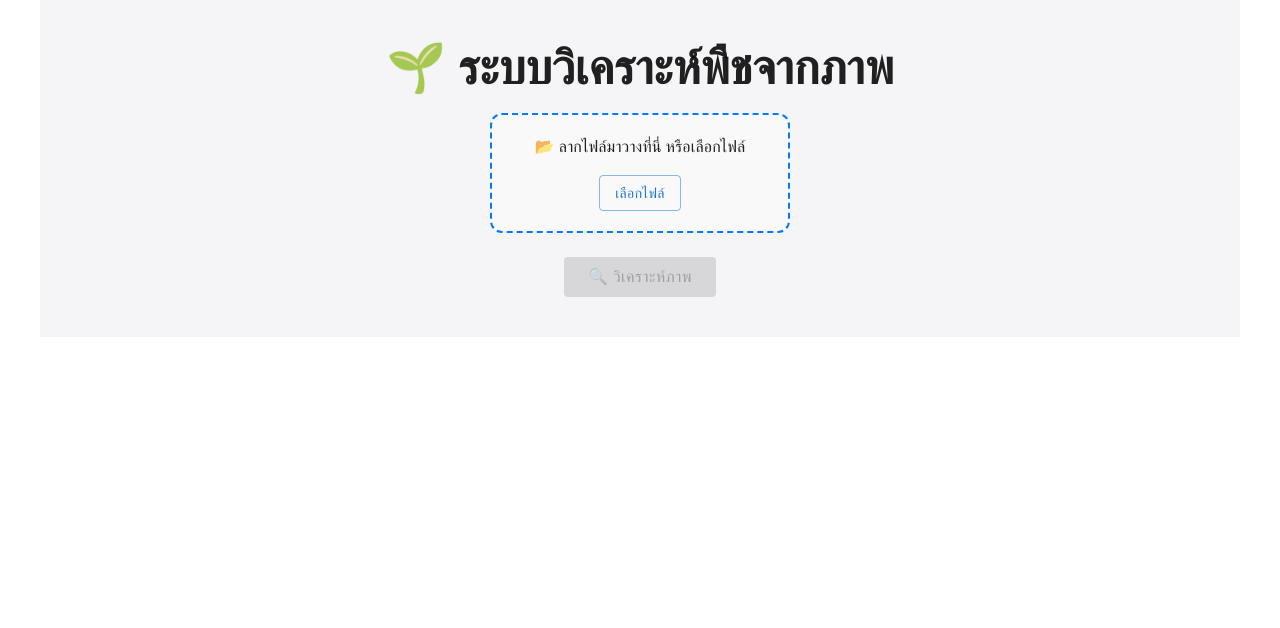
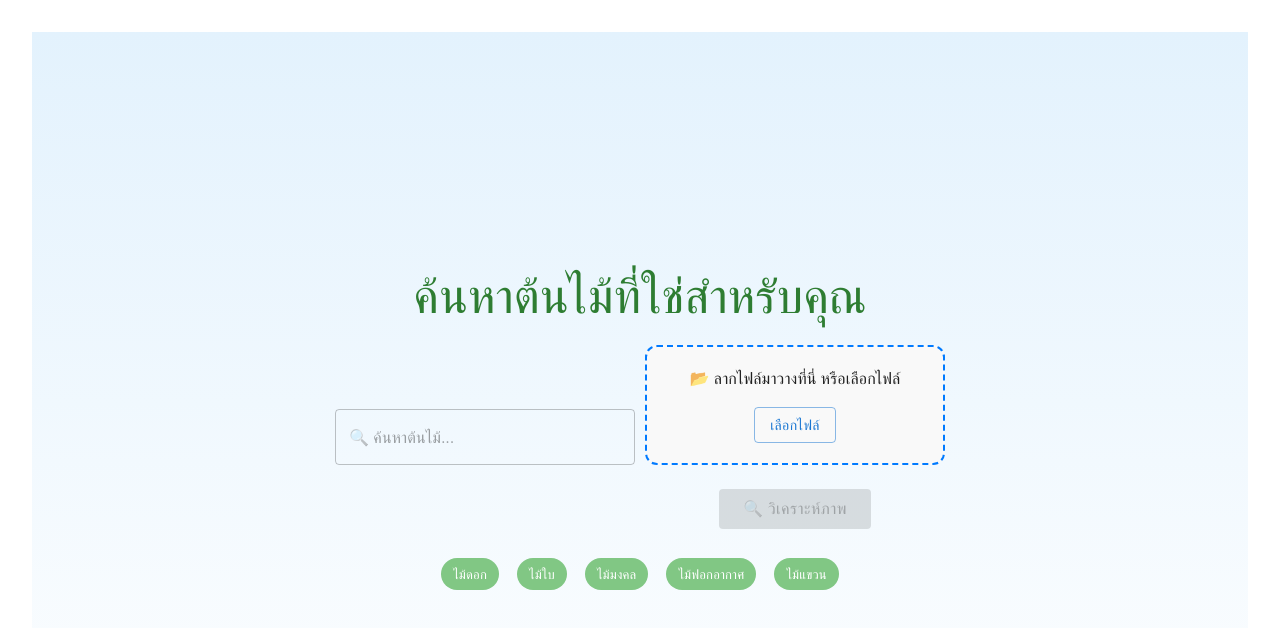
Before and after one commit to NuttWarunyu/gardano, a React (Vite) app in the folder frontend/: page / in a window 1280 px wide. Shown: the top 628 px of the page. Built offline with nearby package versions, Linux system fonts and the light colour scheme.

Commit message:
🚀 Update frontend: เพิ่ม HomePage และปรับ UI

```diff
--- a/frontend/package.json
+++ b/frontend/package.json
@@ -20,7 +20,8 @@
     "framer-motion": "^12.4.1",
     "prop-types": "^15.8.1",
     "react": "^19.0.0",
-    "react-dom": "^19.0.0"
+    "react-dom": "^19.0.0",
+    "react-router-dom": "^7.1.5"
   },
   "devDependencies": {
     "@eslint/js": "^9.19.0",
--- a/frontend/src/App.jsx
+++ b/frontend/src/App.jsx
@@ -1,140 +1,28 @@
-import { useState } from "react";
-import {
-  Container,
-  Typography,
-  Grid,
-  Card,
-  CardContent,
-  Button,
-  Box,
-  Alert,
-} from "@mui/material";
-import FileUpload from "./components/FileUpload";
-import PropTypes from "prop-types";
-
-// ✅ ฟังก์ชันช่วยในการแสดงผลข้อมูล
-function extractPlantName(text) {
-  const match = text.match(/"([^"]+)"/);
-  return match ? match[1] : text.split(" ")[0];
-}
-
-function getCareColor(level) {
-  if (level === "ง่าย") return "#4CAF50"; // เขียว
-  if (level === "ปานกลาง") return "#FF9800"; // ส้ม
-  return "#F44336"; // แดง
-}
+import { useState, useEffect } from "react";
+import { BrowserRouter as Router, Route, Routes } from "react-router-dom";
+import HomePage from "./pages/HomePage.jsx";
+import PlantInfo from "./components/PlantInfo";
+import "./App.css";
 
 export default function App() {
   const [result, setResult] = useState(null);
 
+  // ✅ LOG ดูค่าที่รับมาจาก API
+  useEffect(() => {
+    console.log("📌 ข้อมูลจาก API:", result);
+  }, [result]); // ✅ Log ทุกครั้งที่ result เปลี่ยนค่า
+
   return (
-    <Container
-      maxWidth="lg"
-      sx={{ py: 5, textAlign: "center", bgcolor: "#F5F5F7" }}
-    >
-      <Typography variant="h3" fontWeight={700} gutterBottom>
-        🌱 ระบบวิเคราะห์พืชจากภาพ
-      </Typography>
-      <FileUpload onFileSelect={() => {}} setResult={setResult} />
-      {result && <PlantInfo data={result} />}
-    </Container>
+    <Router>
+      <Routes>
+        <Route path="/" element={<HomePage setResult={setResult} />} />
+        <Route
+          path="/result"
+          element={
+            result ? <PlantInfo data={result} /> : <p>กำลังโหลดข้อมูล...</p>
+          }
+        />
+      </Routes>
+    </Router>
   );
 }
-
-function PlantInfo({ data }) {
-  return (
-    <Box mt={5}>
-      {/* ✅ แสดงข้อมูลพื้นฐานของพืช */}
-      <Card sx={{ boxShadow: 5, borderRadius: 5, bgcolor: "white", p: 3 }}>
-        <CardContent>
-          <Typography variant="h3" fontWeight={800} gutterBottom>
-            {data.plant_name
-              ? extractPlantName(data.plant_name)
-              : "ไม่พบข้อมูล"}
-          </Typography>
-          <Typography variant="h6" fontWeight={600} mt={2}>
-            🌿 ระดับการดูแล:{" "}
-            <span
-              style={{
-                color: getCareColor(data.care?.care_level || "ไม่ระบุ"),
-                fontWeight: "bold",
-              }}
-            >
-              {data.care?.care_level || "ไม่ระบุ"}
-            </span>
-          </Typography>
-          <Typography variant="h5" color="primary" fontWeight={700} mt={2}>
-            💰 ราคาโดยประมาณ: {data.price_range || "ไม่พบข้อมูลราคา"}
-          </Typography>
-        </CardContent>
-      </Card>
-
-      {/* ✅ แสดงร้านค้าที่แนะนำ */}
-      {data.shops && data.shops.length > 0 && (
-        <>
-          <Typography variant="h5" fontWeight={700} mt={5}>
-            🏪 ร้านค้าที่แนะนำ
-          </Typography>
-          <Grid container spacing={3} mt={2} justifyContent="center">
-            {data.shops.map((shop, index) => (
-              <Grid item xs={12} sm={6} md={4} key={index}>
-                <Card
-                  sx={{
-                    boxShadow: 3,
-                    borderRadius: 3,
-                    textAlign: "center",
-                    bgcolor: "white",
-                    p: 2,
-                  }}
-                >
-                  <CardContent>
-                    <Typography variant="h6" fontWeight={600}>
-                      {shop.name}
-                    </Typography>
-                    <Typography color="textSecondary">
-                      💰 ราคา: {shop.price} บาท
-                    </Typography>
-                    <Button
-                      variant="contained"
-                      color="primary"
-                      href={shop.link}
-                      target="_blank"
-                      sx={{ mt: 2 }}
-                    >
-                      🛒 สั่งซื้อเลย
-                    </Button>
-                  </CardContent>
-                </Card>
-              </Grid>
-            ))}
-          </Grid>
-        </>
-      )}
-
-      {/* ✅ แจ้งเตือนถ้าไม่มีร้านค้า */}
-      {(!data.shops || data.shops.length === 0) && (
-        <Alert severity="info" sx={{ mt: 2, width: "100%" }}>
-          ไม่มีข้อมูลร้านค้าที่แนะนำ
-        </Alert>
-      )}
-    </Box>
-  );
-}
-
-// ✅ กำหนด PropTypes ให้ถูกต้อง
-PlantInfo.propTypes = {
-  data: PropTypes.shape({
-    plant_name: PropTypes.string,
-    care: PropTypes.shape({
-      care_level: PropTypes.string,
-    }),
-    price_range: PropTypes.string,
-    shops: PropTypes.arrayOf(
-      PropTypes.shape({
-        name: PropTypes.string,
-        price: PropTypes.string,
-        link: PropTypes.string,
-      })
-    ),
-  }).isRequired,
-};
--- a/frontend/src/components/PlantInfo.jsx
+++ b/frontend/src/components/PlantInfo.jsx
@@ -1,43 +1,59 @@
-import { useState, useEffect } from "react";
-import PropTypes from "prop-types";
 import {
+  Card,
+  CardContent,
+  CardMedia, // ✅ ใช้ CardMedia แสดงภาพ
   Typography,
   Grid,
-  Card,
-  CardContent,
+  Box,
   Button,
-  Box,
-  Chip,
-  Avatar,
-  Divider,
+  Divider, // ✅ ใช้ Divider คั่นเนื้อหา
+  Alert,
 } from "@mui/material";
-import { getAffiliates, trackClick } from "../api/affiliate";
+import PropTypes from "prop-types";
 
-// ✅ แสดงร้านค้า Affiliate ที่แนะนำ
-export function AffiliateShops({ plantName }) {
-  const [affiliates, setAffiliates] = useState([]);
+export default function PlantInfo({ data }) {
+  return (
+    <Box mt={5}>
+      {/* ✅ แสดงข้อมูลพื้นฐานของพืช */}
+      <Card sx={{ boxShadow: 5, borderRadius: 5, bgcolor: "white", p: 3 }}>
+        {/* ✅ เพิ่ม CardMedia สำหรับแสดงภาพ */}
+        {data.image && (
+          <CardMedia
+            component="img"
+            height="200"
+            image={data.image}
+            alt={data.plant_name}
+            sx={{ borderRadius: 2 }}
+          />
+        )}
 
-  useEffect(() => {
-    async function fetchAffiliates() {
-      const data = await getAffiliates(plantName);
-      setAffiliates(data);
-    }
-    fetchAffiliates();
-  }, [plantName]);
+        <CardContent>
+          <Typography variant="h3" fontWeight={800} gutterBottom>
+            {data.plant_name || "ไม่พบข้อมูล"}
+          </Typography>
 
-  const handleClick = async (id, url) => {
-    await trackClick(id);
-    window.open(url, "_blank");
-  };
+          {/* ✅ แสดง Divider คั่นเนื้อหา */}
+          <Divider sx={{ my: 2 }} />
 
-  return (
-    <div>
+          <Typography variant="h6" fontWeight={600} mt={2}>
+            🌿 ระดับการดูแล: {data.care?.care_level || "ไม่ระบุ"}
+          </Typography>
+
+          <Typography variant="h5" color="primary" fontWeight={700} mt={2}>
+            💰 ราคาโดยประมาณ: {data.price_range || "ไม่พบข้อมูลราคา"}
+          </Typography>
+        </CardContent>
+      </Card>
+
+      {/* ✅ แสดงร้านค้าที่แนะนำ */}
+      {data.shops && data.shops.length > 0 ? (
+        <>
           <Typography variant="h5" fontWeight={700} mt={5}>
-        🏪 ดีลพิเศษจากร้านค้าพันธมิตร
+            🏪 ร้านค้าที่แนะนำ
           </Typography>
           <Grid container spacing={3} mt={2} justifyContent="center">
-        {affiliates.map((shop) => (
-          <Grid item xs={12} sm={6} md={4} key={shop.id}>
+            {data.shops.map((shop, index) => (
+              <Grid item xs={12} sm={6} md={4} key={index}>
                 <Card
                   sx={{
                     boxShadow: 3,
@@ -48,83 +64,32 @@ export function AffiliateShops({ plantName }) {
                   }}
                 >
                   <CardContent>
-                <Avatar
-                  src={shop.logo}
-                  sx={{ width: 56, height: 56, mx: "auto", mb: 1 }}
-                />
                     <Typography variant="h6" fontWeight={600}>
-                  {shop.store_name}
+                      {shop.name}
                     </Typography>
-                <Typography color="textSecondary" fontSize="1rem">
-                  💰 เริ่มต้น {shop.price} บาท
+                    <Typography color="textSecondary">
+                      💰 ราคา: {shop.price} บาท
                     </Typography>
                     <Button
                       variant="contained"
                       color="primary"
-                  onClick={() => handleClick(shop.id, shop.affiliate_url)}
-                  sx={{ mt: 1, borderRadius: 20, px: 3 }}
+                      href={shop.link}
+                      target="_blank"
+                      sx={{ mt: 2 }}
                     >
-                  🛒 ซื้อเลย
+                      🛒 สั่งซื้อเลย
                     </Button>
                   </CardContent>
                 </Card>
               </Grid>
             ))}
           </Grid>
-    </div>
-  );
-}
-
-// ✅ แสดงข้อมูลพืชและรายละเอียด
-export function PlantInfo({ data }) {
-  return (
-    <Box mt={5}>
-      <Card sx={{ boxShadow: 5, borderRadius: 5, bgcolor: "white", p: 3 }}>
-        <CardContent>
-          {/* ✅ ชื่อพืช */}
-          <Typography variant="h3" fontWeight={800} gutterBottom>
-            {data.plant_name}
-          </Typography>
-
-          {/* ✅ ประเภทพืช */}
-          <Typography variant="h6" fontWeight={600} mt={1}>
-            🌱 ประเภท:{" "}
-            <Chip label={data.category} color="success" variant="outlined" />
-          </Typography>
-
-          {/* ✅ การดูแล */}
-          <Typography variant="h6" fontWeight={600} mt={1}>
-            🛠️ การดูแล:{" "}
-            <Chip label={data.care_level} color="info" variant="outlined" />
-          </Typography>
-
-          {/* ✅ ความสูงเฉลี่ย */}
-          <Typography variant="h6" fontWeight={600} mt={1}>
-            📏 ความสูงเฉลี่ย:{" "}
-            <Chip
-              label={`${data.average_height} ซม.`}
-              color="secondary"
-              variant="outlined"
-            />
-          </Typography>
-
-          {/* ✅ ราคาประมาณ */}
-          <Typography
-            variant="h5"
-            color="primary"
-            fontWeight={700}
-            mt={2}
-            sx={{ fontSize: "1.8rem" }}
-          >
-            💰 ราคาโดยประมาณ: {data.price_range}
-          </Typography>
-
-          <Divider sx={{ my: 3 }} />
-
-          {/* ✅ ร้านค้าที่แนะนำ */}
-          <AffiliateShops plantName={data.plant_name} />
-        </CardContent>
-      </Card>
+        </>
+      ) : (
+        <Alert severity="info" sx={{ mt: 2, width: "100%" }}>
+          ไม่มีข้อมูลร้านค้าที่แนะนำ
+        </Alert>
+      )}
     </Box>
   );
 }
@@ -132,14 +97,18 @@ export function PlantInfo({ data }) {
 // ✅ PropTypes
 PlantInfo.propTypes = {
   data: PropTypes.shape({
-    plant_name: PropTypes.string.isRequired,
-    category: PropTypes.string.isRequired,
-    care_level: PropTypes.string.isRequired,
-    average_height: PropTypes.string.isRequired,
-    price_range: PropTypes.string.isRequired,
+    plant_name: PropTypes.string,
+    image: PropTypes.string,
+    care: PropTypes.shape({
+      care_level: PropTypes.string,
+    }),
+    price_range: PropTypes.string,
+    shops: PropTypes.arrayOf(
+      PropTypes.shape({
+        name: PropTypes.string,
+        price: PropTypes.string,
+        link: PropTypes.string,
+      })
+    ),
   }).isRequired,
 };
-
-AffiliateShops.propTypes = {
-  plantName: PropTypes.string.isRequired,
-};
--- /dev/null
+++ b/frontend/src/pages/HomePage.jsx
@@ -0,0 +1,51 @@
+import { useState } from "react";
+import { useNavigate } from "react-router-dom";
+import PropTypes from "prop-types"; // ✅ Import PropTypes
+import { Typography, TextField, Grid, Chip, Box } from "@mui/material";
+import FileUpload from "../components/FileUpload";
+import "../styles/HomePage.css";
+
+export default function HomePage({ setResult }) {
+  const [search, setSearch] = useState("");
+  const navigate = useNavigate(); // ✅ ใช้ useNavigate ที่นี่
+
+  const handleAnalyze = (data) => {
+    setResult(data);
+    navigate("/result"); // ✅ Redirect ไปหน้าผลลัพธ์
+  };
+
+  const categories = ["ไม้ดอก", "ไม้ใบ", "ไม้มงคล", "ไม้ฟอกอากาศ", "ไม้แขวน"];
+
+  return (
+    <Box className="homepage">
+      <Box className="hero-section">
+        <Typography variant="h3" className="hero-title">
+          ค้นหาต้นไม้ที่ใช่สำหรับคุณ
+        </Typography>
+        <Box className="search-container">
+          <TextField
+            variant="outlined"
+            placeholder="🔍 ค้นหาต้นไม้..."
+            value={search}
+            onChange={(e) => setSearch(e.target.value)}
+            className="search-input"
+          />
+          <FileUpload setResult={handleAnalyze} />{" "}
+          {/* ✅ เรียก handleAnalyze */}
+        </Box>
+        <Grid container spacing={1} justifyContent="center" mt={2}>
+          {categories.map((category) => (
+            <Grid item key={category}>
+              <Chip label={category} className="category-chip" />
+            </Grid>
+          ))}
+        </Grid>
+      </Box>
+    </Box>
+  );
+}
+
+// ✅ เพิ่ม PropTypes ให้กับ setResult
+HomePage.propTypes = {
+  setResult: PropTypes.func.isRequired,
+};
--- /dev/null
+++ b/frontend/src/styles/HomePage.css
@@ -0,0 +1,39 @@
+/* 🌿 HomePage.css - สไตล์ของหน้าแรก */
+.homepage {
+  display: flex;
+  flex-direction: column;
+  align-items: center;
+  justify-content: center;
+  height: 100vh;
+  background: linear-gradient(to bottom, #e3f2fd, #ffffff);
+}
+
+.hero-section {
+  text-align: center;
+  padding: 40px 20px;
+}
+
+.hero-title {
+  font-size: 2.5rem;
+  font-weight: bold;
+  color: #2e7d32;
+}
+
+.search-container {
+  display: flex;
+  align-items: center;
+  justify-content: center;
+  gap: 10px;
+  margin-top: 20px;
+}
+
+.search-input {
+  width: 300px;
+}
+
+.category-chip {
+  background-color: #81c784 !important;
+  color: white !important;
+  font-size: 0.9rem;
+  margin: 5px;
+}
```
Also changed, not shown: 2 other files (tests, documents, lock files or other folders). Lines whose indentation alone changed are shown as unchanged.
